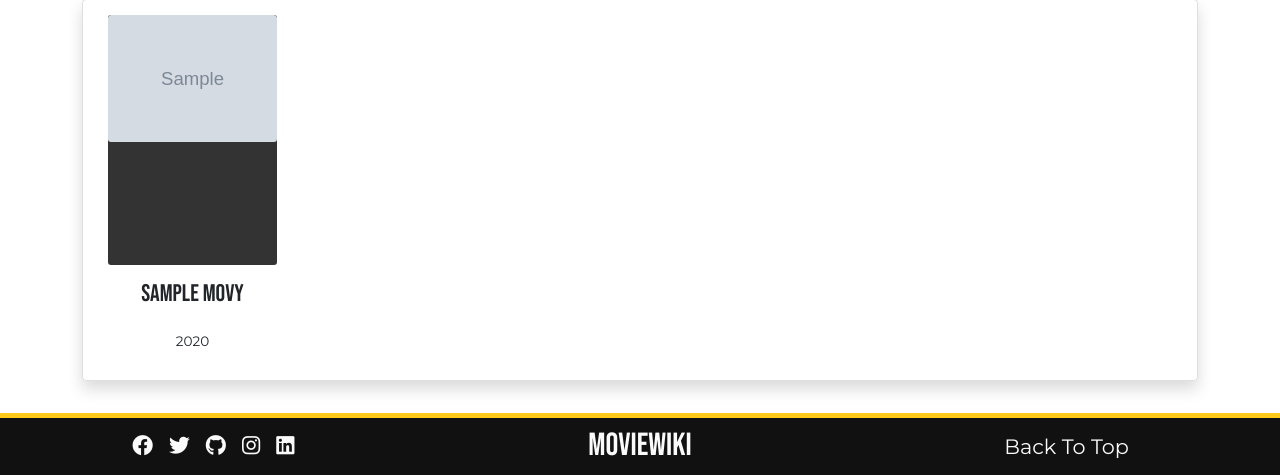
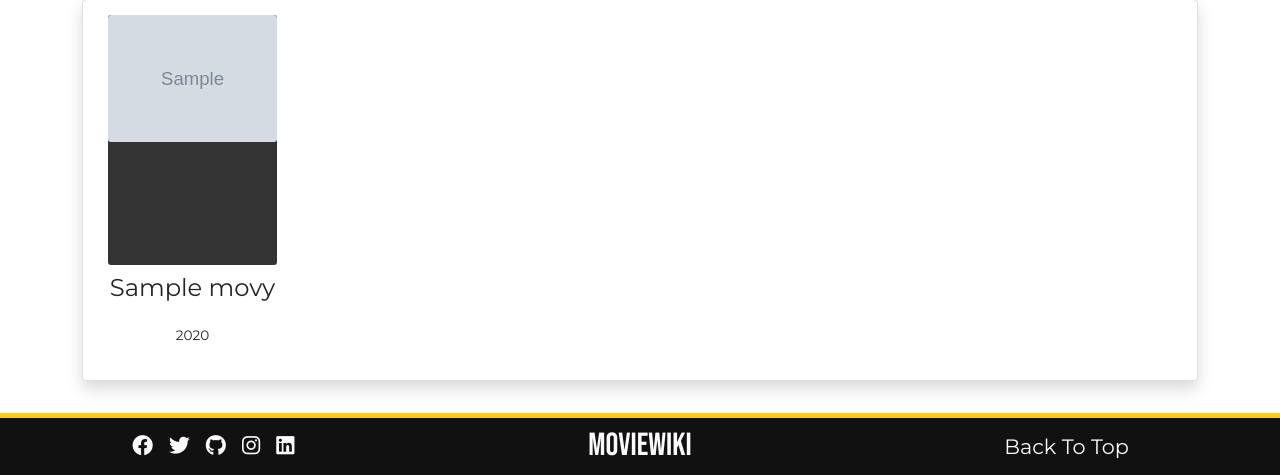
Before and after one commit to nlenno1/moviewiki-ms3, a Flask app: page /movie/view_all in a window 1280 px wide. Shown: the part 396-871 px from the top of the page. Run offline with Flask 2, Linux system fonts and the light colour scheme; grey boxes marked "Sample" are stand-in pictures; a database or web service that is not in the repository returns one stand-in record (values such as "Sample title"); some libraries are stand-ins or nearby versions.

Commit message:
refactor: convert h4 movie headers into p.title

```diff
--- a/templates/view-all-movies.html
+++ b/templates/view-all-movies.html
@@ -29,8 +29,8 @@
                                     </a>
                                 </div>
                                 <div class="movie-text">
-                                    <h4>{{ movie.movie_title }}</h4>
-                                    <p class="mb-0 small-text">{{ movie.release_date.strftime("%Y") }}</p>
+                                    <p class="title">{{ movie.movie_title }}</p>
+                                    <p class="small-text">{{ movie.release_date.strftime("%Y") }}</p>
                                 </div>
                             </div>
                         {% endfor %}
--- a/templates/view-reviews.html
+++ b/templates/view-reviews.html
@@ -48,11 +48,11 @@
                                             <i id="star" class="fas fa-star"></i>
                                     {% endfor %}
                                 </div>
-                                <div class="col-12 col-md-6 text-end">
-                                    <p class="mb-0 sub-script">
+                                <div class="col-12 col-md-6 text-end small-text">
+                                    <p class="mb-0">
                                         Reviewer: {{ review.reviewer|title }}
                                     </p>
-                                    <p class="mb-0 sub-script">
+                                    <p class="mb-0">
                                         Review date: {{ review.review_date.strftime('%d/%m/%Y') }}
                                     </p>
 
```
